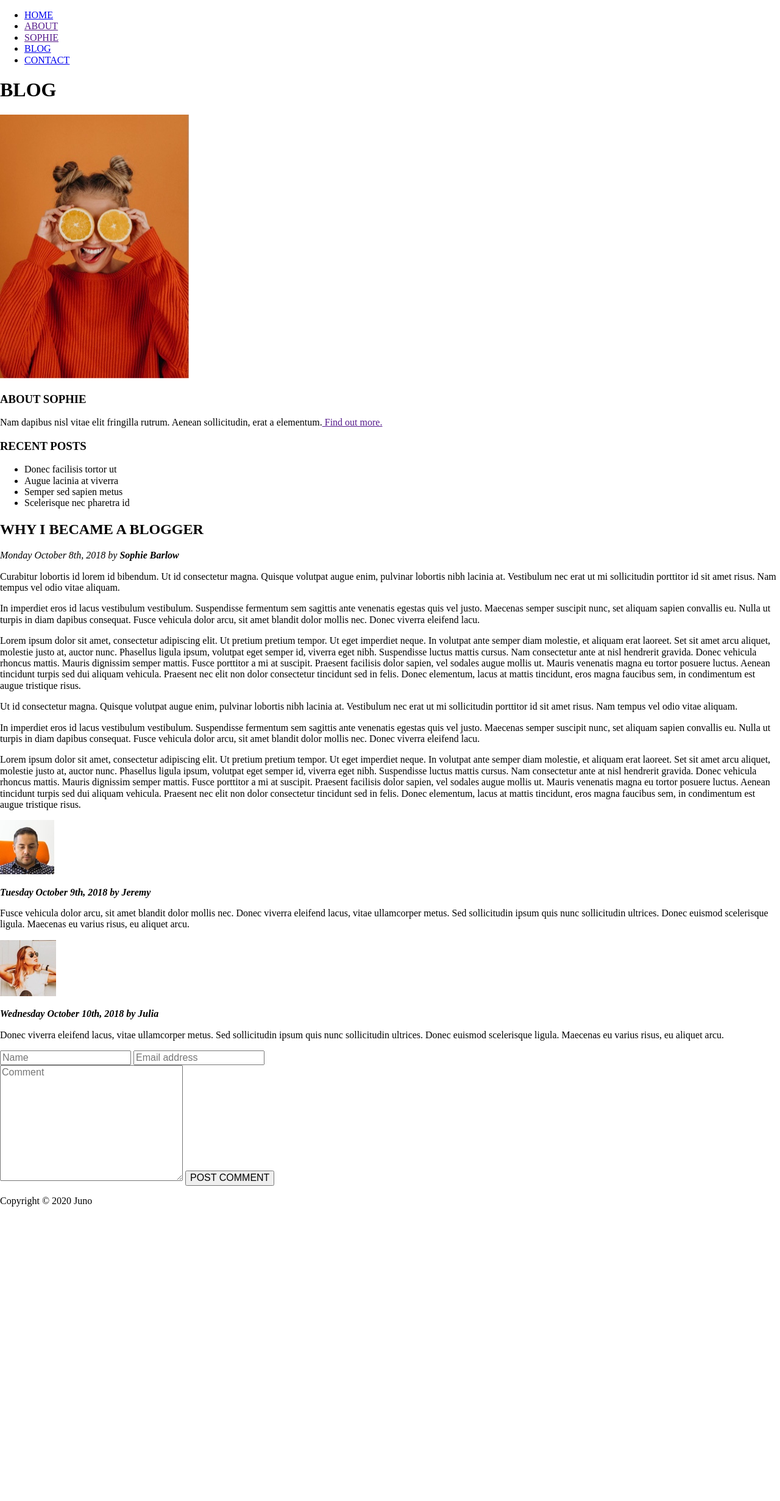
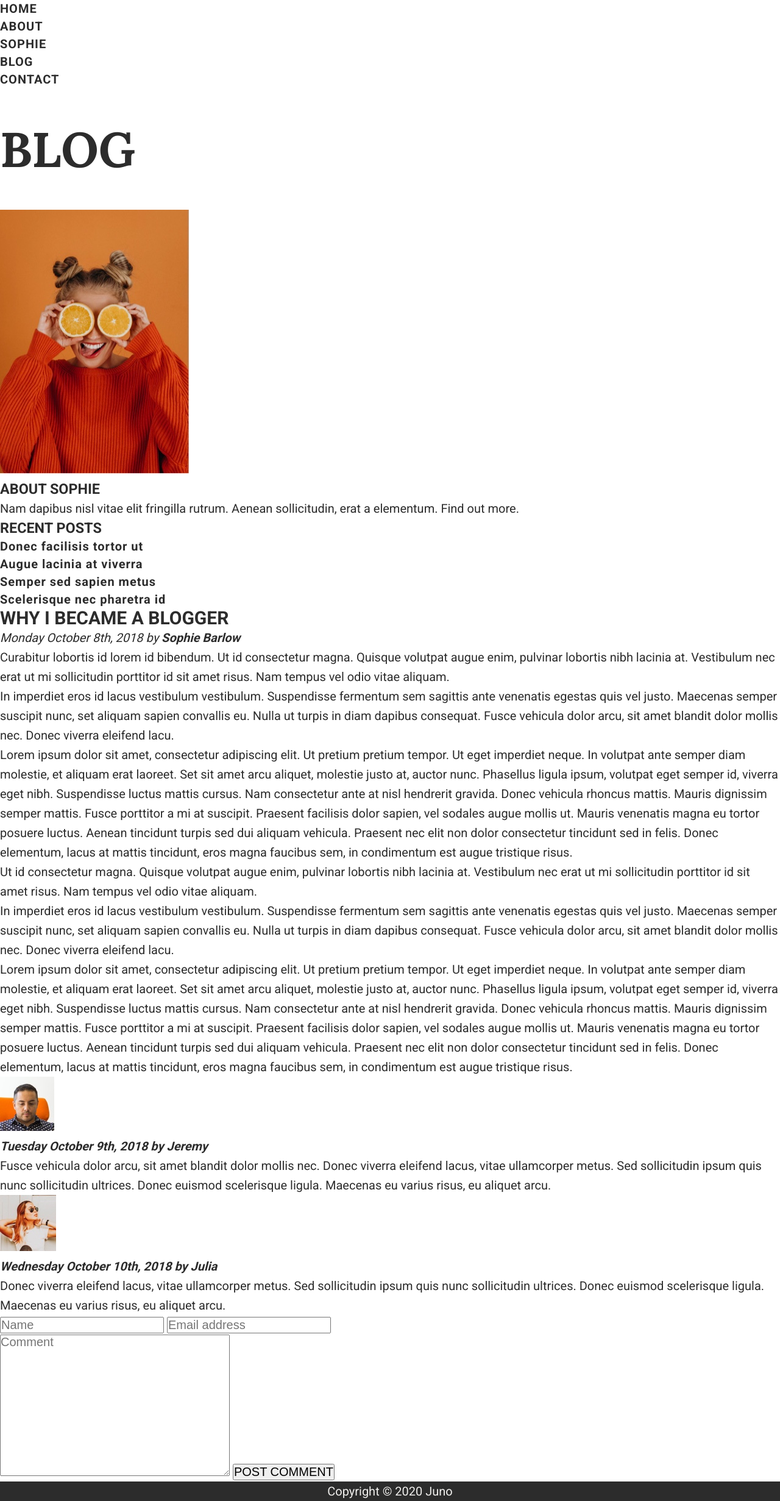
Before and after one commit to Hans-Christian/project2, a plain HTML site: page hansChristianSeverinoProject2/Sophie/blog.html in a window 1280 px wide. Shown: the whole page at 61% size. Before the commit the page ends 1995 px from the top, so only its background shows below. Drawn offline with Linux system fonts and the light colour scheme.

Commit message:
Started working on fonts and colours

```diff
--- a/hansChristianSeverinoProject2/Sophie/blog.html
+++ b/hansChristianSeverinoProject2/Sophie/blog.html
@@ -4,10 +4,8 @@
     <meta charset="UTF-8">
     <meta name="viewport" content="width=device-width, initial-scale=1.0">
     <title>Blog</title>
+    <link href="https://fonts.googleapis.com/css2?family=Lora:wght@700&family=Roboto:wght@400;700&display=swap" rel="stylesheet">
     <link rel="stylesheet" href="../styles/style.css">
-    <style>
-
-    </style>
 </head>
 <body>
     <header>
--- /dev/null
+++ b/hansChristianSeverinoProject2/styles/sass/_footer.scss
@@ -0,0 +1,5 @@
+footer{
+    background-color:$black;
+    color:$whiteS;
+    text-align:center;
+}
--- /dev/null
+++ b/hansChristianSeverinoProject2/styles/sass/_global.scss
@@ -0,0 +1,53 @@
+// fonts:
+$roboto:'Roboto', sans-serif;
+$lora:'Lora', serif;
+
+// colours:
+$black:rgb(44,44,44);
+$darkGB:rgb(40,94,100);
+$orangeyY:rgb(246,168,35);
+$grey:rgb(79,79,79);
+$accent:rgb(5,175,193);
+$rust:rgb(168,39,6);
+$whiteS:rgb(240,239,237);
+
+
+*{
+    margin:0;
+    padding:0;
+}
+
+html{
+    font-size:62.5%;
+}
+
+body,
+a{
+    color:$black;
+}
+
+a{
+    text-decoration:none;
+}
+
+body{
+    font-family:$roboto;
+    font-size:2rem;
+    line-height:3.2rem;
+}
+
+h1,
+nav{
+    font-weight:bold;
+}
+
+h1{
+    font-family:$lora;
+    font-size:8rem;
+    line-height:9.2rem;
+}
+
+nav{
+    line-height:2.9rem;
+    letter-spacing:1px;
+}
--- a/hansChristianSeverinoProject2/styles/sass/style.scss
+++ b/hansChristianSeverinoProject2/styles/sass/style.scss
@@ -1 +1,5 @@
 @import 'setup';
+
+@import 'global';
+
+@import 'footer';
```
Also changed, not shown: hansChristianSeverinoProject2/Sophie/contact.html (+1 -3 lines), hansChristianSeverinoProject2/Sophie/index.html (+1 -0 lines), hansChristianSeverinoProject2/styles/style.css.
